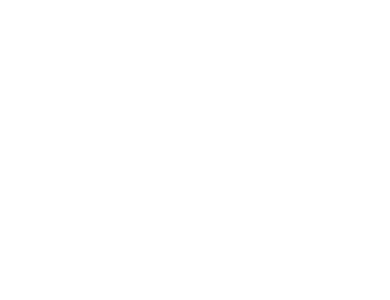
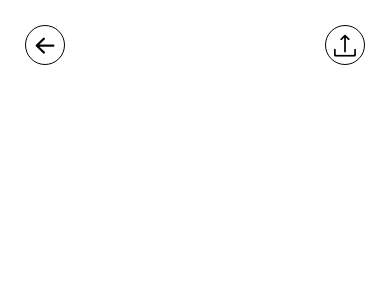
Before and after one commit to DenisChumichov/iguverse_react_native_test_task, a React Native app: screen / in a window 390 px wide. Shown: the top 300 px of the page. Built offline with nearby package versions, Linux system fonts and the light colour scheme.

Commit message:
feature/load-image

```diff
--- a/package.json
+++ b/package.json
@@ -11,7 +11,9 @@
   },
   "dependencies": {
     "react": "18.0.0",
-    "react-native": "0.69.4"
+    "react-native": "0.69.4",
+    "react-native-image-picker": "^4.9.0",
+    "react-native-vector-icons": "^9.2.0"
   },
   "devDependencies": {
     "@babel/core": "^7.12.9",
--- /dev/null
+++ b/src/components/commons/IconButton.js
@@ -0,0 +1,25 @@
+import React from 'react';
+import {StyleSheet, TouchableOpacity, View} from 'react-native';
+
+const IconButton = ({icon, onPress}) => {
+  return (
+    <TouchableOpacity onPress={onPress}>
+      <View style={styles.button}>{icon}</View>
+    </TouchableOpacity>
+  );
+};
+
+const styles = StyleSheet.create({
+  button: {
+    width: 40,
+    height: 40,
+    borderRadius: 20,
+    borderWidth: 1,
+    borderColor: 'black',
+    alignItems: 'center',
+    justifyContent: 'center',
+    backgroundColor: 'white',
+  },
+});
+
+export default IconButton;
--- a/src/pages/Main.js
+++ b/src/pages/Main.js
@@ -1,7 +1,68 @@
-import React from 'react';
+import React, {useState} from 'react';
+import {
+  BackHandler,
+  ImageBackground,
+  StatusBar,
+  StyleSheet,
+  View,
+} from 'react-native';
+import {launchImageLibrary} from 'react-native-image-picker';
+import Icon from 'react-native-vector-icons/AntDesign';
+import IconButton from '../components/commons/IconButton';
 
 const Main = () => {
-  return <></>;
+  const [chosenImageUri, setChosenImageUri] = useState();
+
+  const onChooseImage = async () => {
+    await launchImageLibrary({}, response => {
+      if (response.error) {
+        console.log('ImagePicker Error: ', response.error);
+      } else {
+        if (!response.didCancel) {
+          setChosenImageUri(response.assets[0].uri);
+        }
+      }
+    });
+  };
+
+  return (
+    <>
+      <StatusBar translucent backgroundColor={'transparent'} />
+      {chosenImageUri && (
+        <ImageBackground
+          style={styles.backgroundImage}
+          resizeMode="cover"
+          source={{uri: chosenImageUri}}
+        />
+      )}
+
+      <View style={styles.header}>
+        <IconButton
+          onPress={() => BackHandler.exitApp()}
+          icon={<Icon name="arrowleft" size={25} />}
+        />
+        <IconButton
+          onPress={onChooseImage}
+          icon={<Icon name="upload" size={25} />}
+        />
+      </View>
+    </>
+  );
 };
 
+const styles = StyleSheet.create({
+  backgroundImage: {
+    flex: 1,
+    justifyContent: 'center',
+  },
+  header: {
+    position: 'absolute',
+    display: 'flex',
+    flexDirection: 'row',
+    justifyContent: 'space-between',
+    width: '100%',
+    padding: 25,
+  },
+});
+
 export default Main;
```
Also changed, not shown: 2 other files (tests, documents, lock files or other folders).
